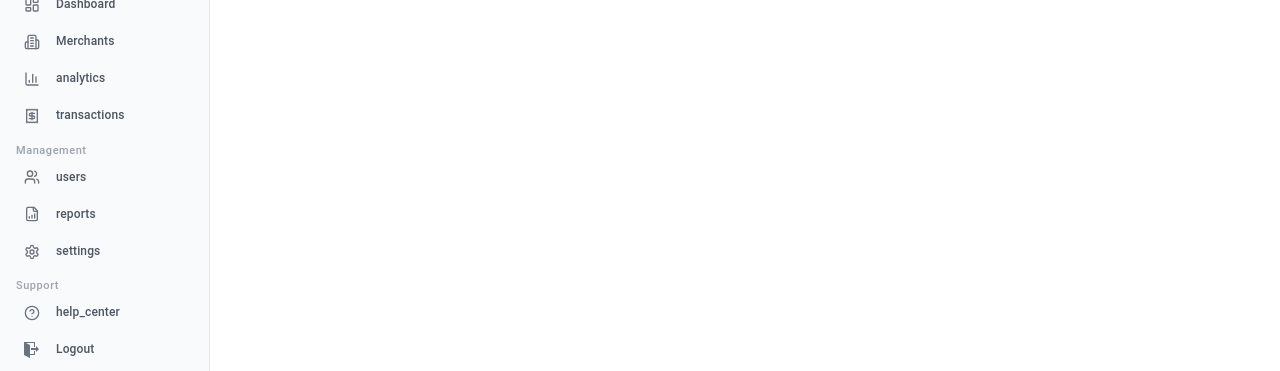
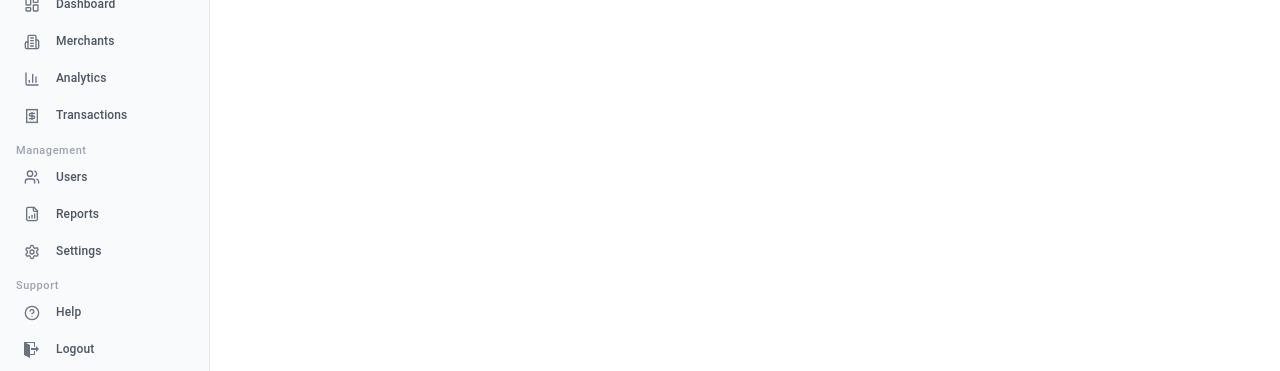
Before and after one commit to afsanaeva-jbc/yellpay-admin, a React (Vite) app: page / in a window 1280 px wide. Shown: the part 135-506 px from the top of the page. Built offline with nearby package versions, Linux system fonts and the light colour scheme.

Commit message:
added translation

```diff
--- a/public/locales/en/sideBar.json
+++ b/public/locales/en/sideBar.json
@@ -1,20 +1,11 @@
 {
-    "dashboard": "Dashboard",
-    "Administrators": "Administrator",
-    "students": "Students",
-    "classes": "Classes",
-    "clubs": "Clubs",
-    "workflow":"Workflow",
-    "schoolAdmin": "School Admin",
-    "roles": "Roles",
-    "roleList": "Role List",
-    "eventManagement": "Events",
-    "announcements": "Announcements",
-    "incomeList": "Income List",
-    "unpaidList": "Unpaid List",
-    "documentManagement": "Document Management",
-    "stakeholderManagement": "Stakeholder Management",
-    "studentManagement": "Student Management",
-    "logout": "Logout",
-    "merchants": "Merchants"
+  "dashboard": "Dashboard",
+  "merchants": "Merchants",
+  "analytics": "Analytics",
+  "transactions": "Transactions",
+  "users": "Users",
+  "reports": "Reports",
+  "settings": "Settings",
+  "help": "Help",
+  "logout": "Logout"
 }
--- a/public/locales/ja/sideBar.json
+++ b/public/locales/ja/sideBar.json
@@ -1,20 +1,11 @@
 {
-    "dashboard": "ダッシュボード",
-    "Administrators": "管理者",
-    "students": "生徒",
-    "schoolAdmin": "学校管理者",
-    "classes": "クラス",
-    "clubs": "クラブ",
-    "workflow": "ワークフロー",
-    "roles":"役割",
-    "roleList": "役割一覧",
-    "eventManagement": "イベント",
-    "announcements": "お知らせ",
-    "incomeList": "収入一覧",
-    "unpaidList": "未入金一覧",
-    "documentManagement": "資料管理",
-    "stakeholderManagement": "関係者管理",
-    "studentManagement": "生徒管理",
-    "logout": "ログアウト",
-    "merchants": "加盟店"
+  "dashboard": "ダッシュボード",
+  "analytics": "分析",
+  "transactions": "取引",
+  "users": "ユーザー",
+  "reports": "レポート",
+  "settings": "設定",
+  "help": "ヘルプ",
+  "logout": "ログアウト",
+  "merchants": "加盟店"
 }
--- a/src/layout/sidebarItems.tsx
+++ b/src/layout/sidebarItems.tsx
@@ -83,7 +83,7 @@ export const SideBarItems = (): SideBarItem[] => {
     // Support Section
     {
       icon: <HelpCircle className="w-4 h-4"/>,
-      text: t("help_center"),
+      text: t("help"),
       route: '/help',
       section: 'support'
     },
@@ -91,7 +91,7 @@ export const SideBarItems = (): SideBarItem[] => {
      {
       icon: <ImExit className="w-4 h-4"   onClick={handleLogout}/>,
       text: t("logout"),
-      route: '/help',
+      route: '/logout',
       section: 'support'
     }
   ];
--- a/src/theme/index.ts
+++ b/src/theme/index.ts
@@ -1,5 +1,5 @@
 import { alpha, createTheme } from "@mui/material/styles";
-import "@fontsource/noto-sans"
+// import "@fontsource/noto-sans"
 
 declare module "@mui/material/Button" {
   interface ButtonPropsVariantOverrides {
```
